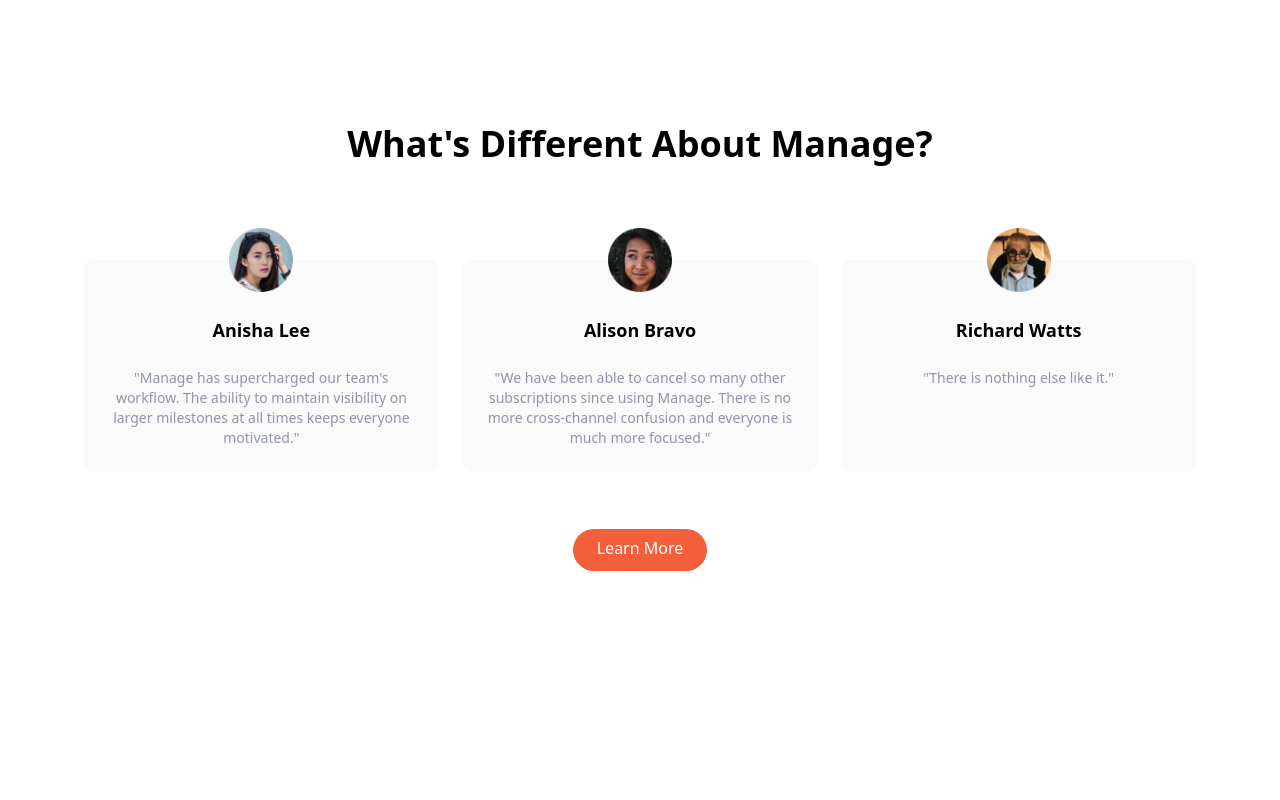
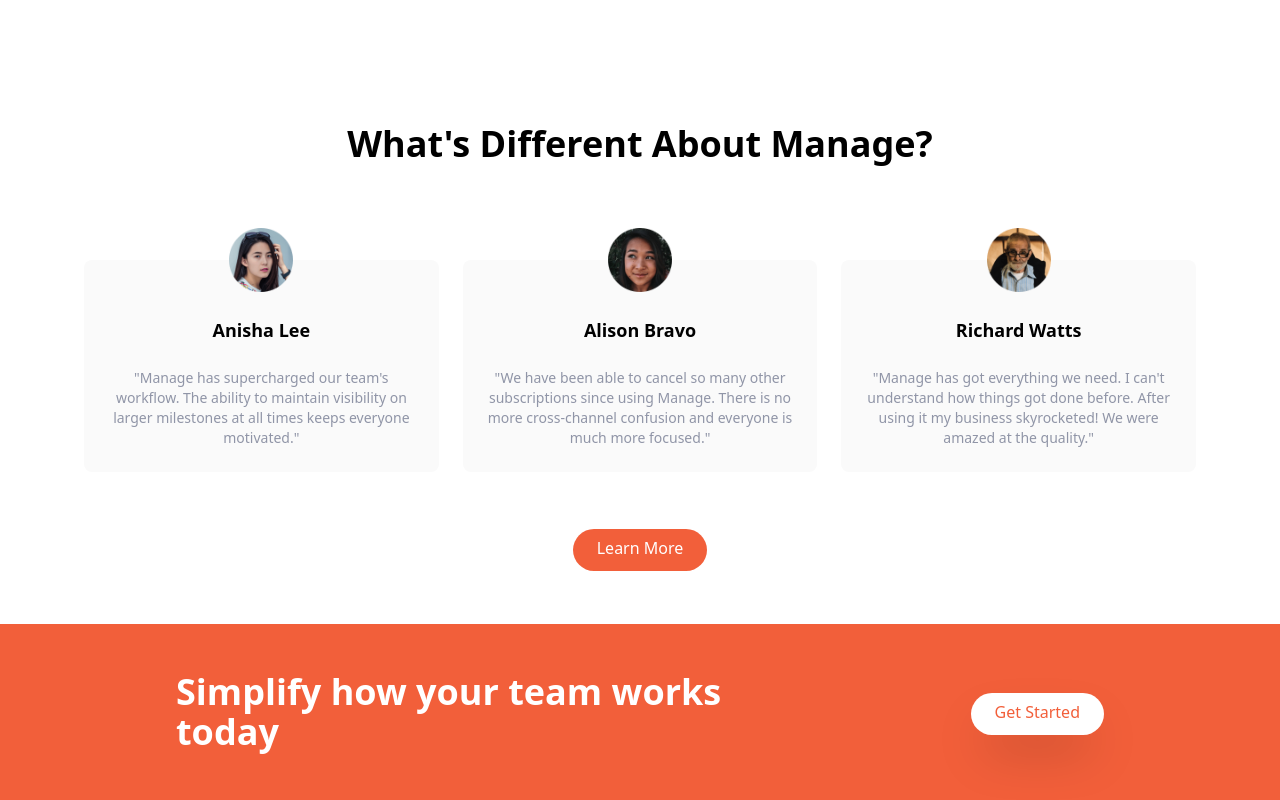
Before and after one commit to BrandonWingerAir/manage-landing-tailwind, a website: page index.html in a window 1280 px wide. Shown: the part 1264-2064 px from the top of the page. Before the commit the page ends 1888 px from the top, so only its background shows below. Drawn offline with Linux system fonts and the light colour scheme.

Commit message:
call to action section and update testimonial

```diff
--- a/index.html
+++ b/index.html
@@ -194,7 +194,7 @@
                         Richard Watts
                     </h5>
                     <p class="text-sm text-darkGrayishBlue">
-                        "There is nothing else like it."
+                        "Manage has got everything we need. I can't understand how things got done before. After using it my business skyrocketed! We were amazed at the quality."
                     </p>
                 </div>
             </div>
@@ -207,5 +207,21 @@
             </div>
         </div>
     </section>
+
+    <!-- Call-To-Action Section -->
+    <section id="cta" class="bg-brightRed">
+        <div class="container flex flex-col items-center justify-between px-6 py-24 mx-auto space-y-12 md:py-12 md:flex-row md:space-y-0">
+            <h2 class="text-5xl font-bold leading-tight text-center text-white md:text-4xl md:max-w-xl md:text-left">
+                Simplify how your team works today
+            </h2>
+
+            <!-- Button -->
+            <div>
+                <a href="#!" class="p-3 px-6 pt-2 text-brightRed bg-white rounded-full shadow-2xl baseline hover:bg-gray-300">
+                    Get Started
+                </a>
+            </div>
+        </div>
+    </section>
 </body>
 </html>
```
Also changed, not shown: css/main.css.
